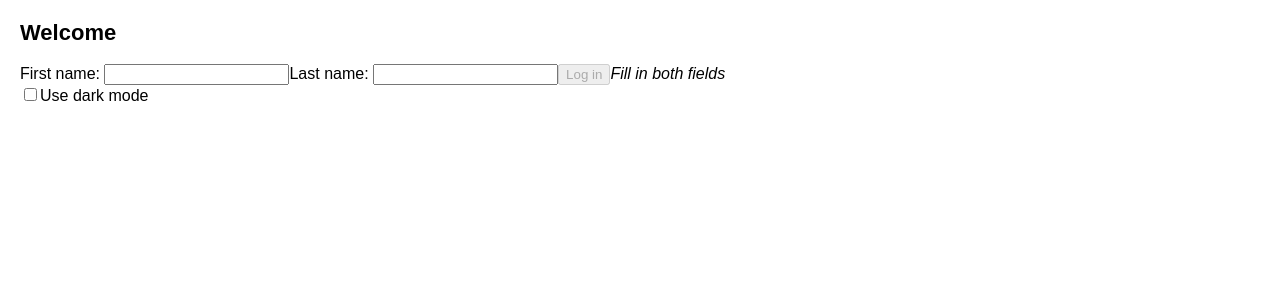
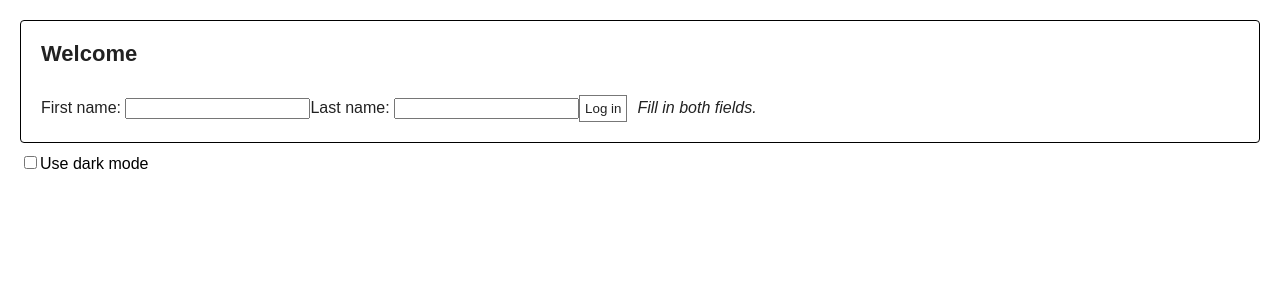
Before and after one commit to NRG55/my-first-react-app, a React (Vite) app: page / in a window 1280 px wide. Shown: the top 300 px of the page. Built offline with nearby package versions, Linux system fonts and the light colour scheme.

Commit message:
Add(practice-context/updatingContextExamples): MyAppExtractingProvidersToAComponent.jsx

```diff
--- a/src/main.jsx
+++ b/src/main.jsx
@@ -39,7 +39,8 @@ import './index.css';
 // import Profile from './practice-fetch/Profile';
 // import MyAppUpdatingValueViaContext from './practice-context/updatingContextExamples/MyAppUpdatingValueViaContext';
 // import MyAppUpdatingObjectViaContext from './practice-context/updatingContextExamples/MyAppUpdatingObjectViaContext';
-import MyAppMultipleContexts from './practice-context/updatingContextExamples/MyAppMultipleContexts';
+// import MyAppMultipleContexts from './practice-context/updatingContextExamples/MyAppMultipleContexts';
+import MyAppExtractingProvidersToAComponent from './practice-context/updatingContextExamples/MyAppExtractingProvidersToAComponent';
 
 // const router = createBrowserRouter(routes);
 
@@ -80,6 +81,7 @@ createRoot(document.getElementById('root')).render(
     {/* <Profile delay={1000} /> */}
     {/* <MyAppUpdatingValueViaContext /> */}
     {/* <MyAppUpdatingObjectViaContext /> */}
-    <MyAppMultipleContexts />
+    {/* <MyAppMultipleContexts /> */}
+    <MyAppExtractingProvidersToAComponent />
   </StrictMode>,
 )
--- a/src/practice-context/updatingContextExamples/MyAppMultipleContexts.jsx
+++ b/src/practice-context/updatingContextExamples/MyAppExtractingProvidersToAComponent.jsx
@@ -3,13 +3,11 @@ import { createContext, useContext, useState } from 'react';
 const ThemeContext = createContext(null);
 const CurrentUserContext = createContext(null);
 
-export default function MyAppMultipleContexts() {
-    const [theme, setTheme] = useState('ligth');
-    const [currentUser, setCurrentUser] = useState(null);
+export default function myAppExtractingProvidersToAComponent() {
+    const [theme, setTheme] = useState('light');
 
     return (
-        <ThemeContext value={theme}>
-            <CurrentUserContext value={{currentUser, setCurrentUser}}>
+        <MyProviders theme={theme} setTheme={setTheme}>
             <WelcomePanel />
             <label>
                 <input
@@ -19,6 +17,17 @@ export default function MyAppMultipleContexts() {
                 />
                 Use dark mode
             </label>
+        </MyProviders>
+    );
+};
+
+function MyProviders({ children, theme, setTheme }) {
+    const [currentUser, setCurrentUser] = useState(null);
+
+    return (
+        <ThemeContext value={theme}>
+            <CurrentUserContext value={{currentUser, setCurrentUser}}>
+                {children}
             </CurrentUserContext>
         </ThemeContext>
     );
@@ -26,9 +35,8 @@ export default function MyAppMultipleContexts() {
 
 function WelcomePanel({ children }) {
     const {currentUser} = useContext(CurrentUserContext);
-
     return (
-        <Panel title ="Welcome">
+        <Panel title="Welcome">
             {currentUser !== null ? <Greeting /> : <LoginForm />}
         </Panel>
     );
@@ -39,14 +47,15 @@ function Greeting() {
 
     return (
         <p>You logged in as {currentUser.name}.</p>
-    );
-};
+    )
+}
 
 function LoginForm() {
     const {setCurrentUser} = useContext(CurrentUserContext);
     const [firstName, setFirstName] = useState('');
     const [lastName, setLastName] = useState('');
-    const canLogin = firstName.trim() !== '' && lastName.trim() !== '';
+
+    const canLogin = firstName !== '' && lastName !== '';
 
     return (
         <>
@@ -68,11 +77,13 @@ function LoginForm() {
         </label>
         <Button
             disabled={!canLogin}
-                onClick={() => {setCurrentUser({name: firstName + ' ' + lastName})}}
+            onClick={() => {
+            setCurrentUser({name: firstName + ' ' + lastName});
+            }}
         >
             Log in
         </Button>
-            {!canLogin && <i>Fill in both fields</i>}
+        {!canLogin && <i>Fill in both fields.</i>}
         </>
     );
 };
```
Lines whose indentation alone changed are shown as unchanged.
